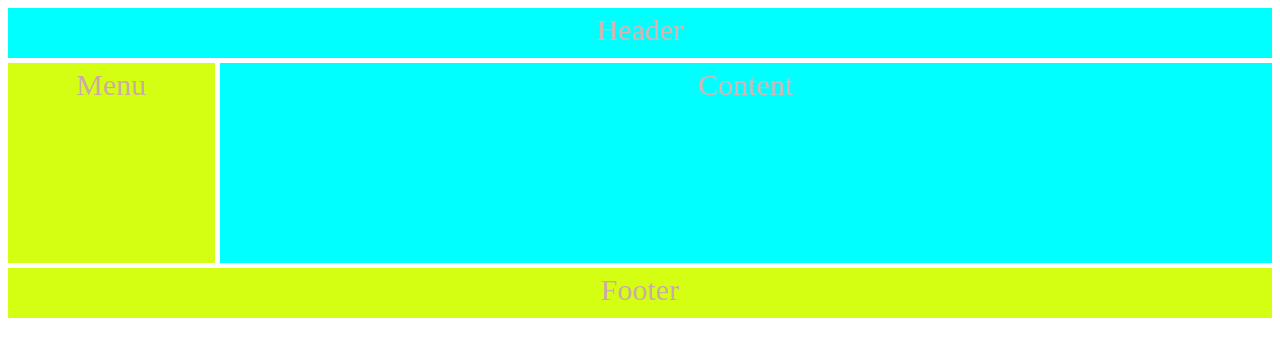
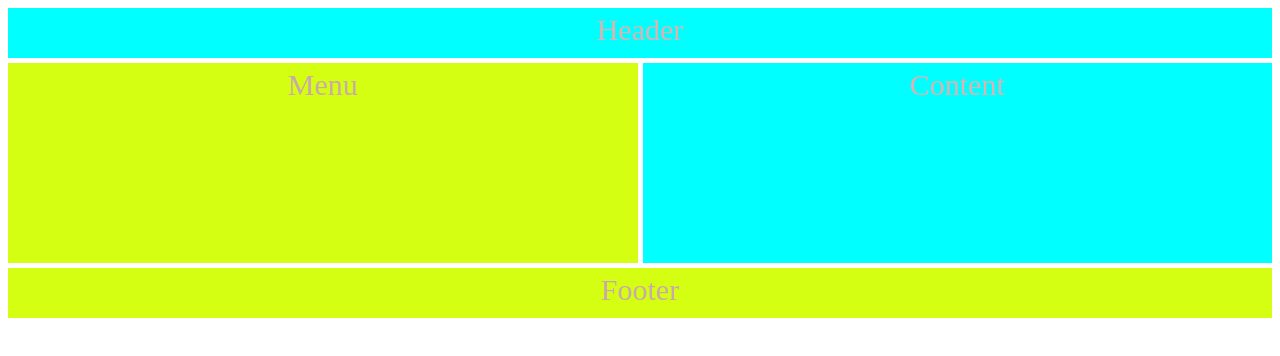
Before and after one commit to MushfikRF/Grid-flexbox, a plain HTML site: page index.html in a window 1280 px wide. Drawn offline with Linux system fonts and the light colour scheme.

Commit message:
second commit

```diff
--- /dev/null
+++ b/Css/Grid-2.css
@@ -0,0 +1,25 @@
+* {
+	box-sizing: border-box;
+}
+.container {
+	display: grid;
+	grid-template-columns: repeat(12, 1fr);
+	grid-template-rows: 50px 200px 50px;
+	grid-gap: 5px;
+	grid-template-areas:
+		'h h h h h h h h h h h h'
+		'm m m m m m c c c c c c'
+		'f f f f f f f f f f f f';
+}
+.header {
+	grid-area: h;
+}
+.menu {
+	grid-area: m;
+}
+.content {
+	grid-area: c;
+}
+.footer {
+	grid-area: f;
+}
--- a/index.html
+++ b/index.html
@@ -5,7 +5,8 @@
 		<meta http-equiv="X-UA-Compatible" content="IE=edge" />
 		<meta name="viewport" content="width=device-width, initial-scale=1.0" />
 		<link rel="stylesheet" href="/Css/color.css" />
-		<link rel="stylesheet" href="/Css/Grid.css" />
+		<!-- <link rel="stylesheet" href="/Css/Grid-1.css" /> -->
+		<link rel="stylesheet" href="/Css/Grid-2.css" />
 		<title>CSS Grid Tuitorial</title>
 	</head>
 	<body>
```
Also changed, not shown: Css/Grid-1.css (renamed from Css/Grid.css).
